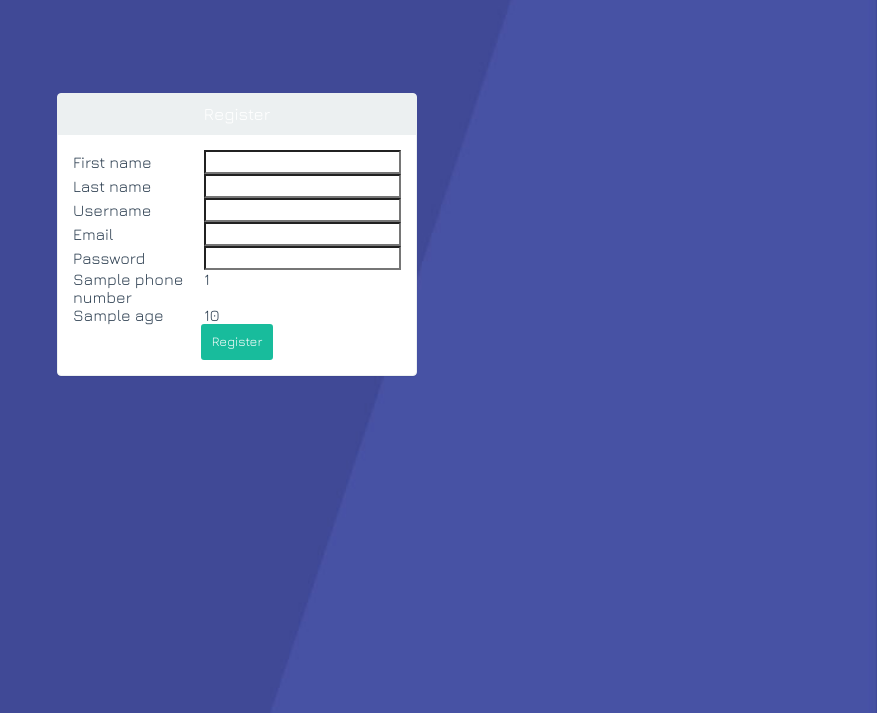
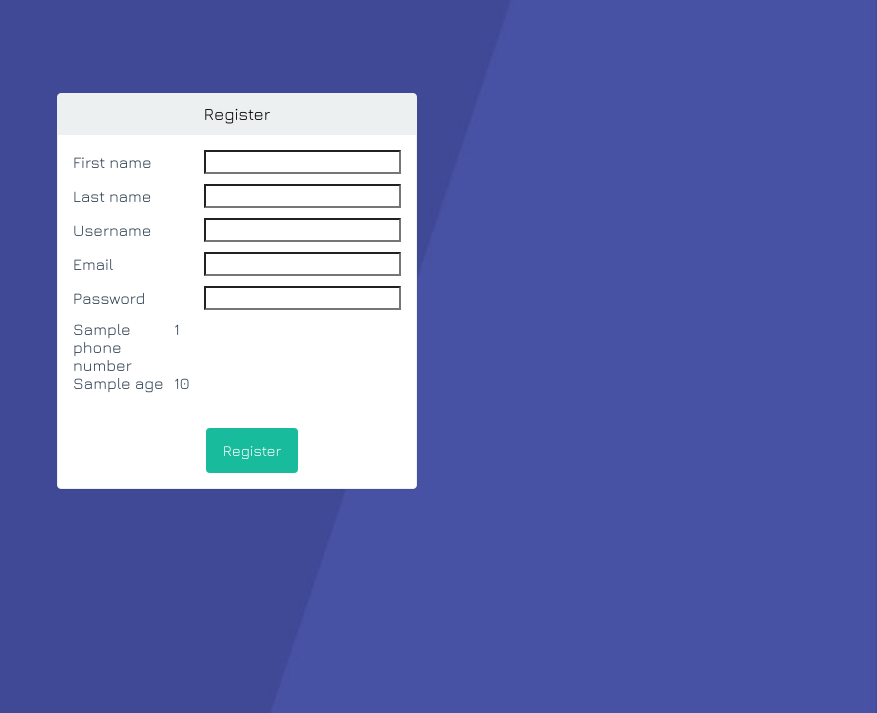
Before and after one commit to vigzmv/HerNurse, a Django app: template App/templates/App/register.html in a window 1280 px wide. Shown: the part 60-773 px from the top of the page, without its empty margins (403-1280 px from the left). Run offline with Django 3.2, Linux system fonts and the light colour scheme; the template is opened without the code that fills it: most values are stand-ins (such as "Sample title", 1, 10 or a date in 2020); form fields are guessed from the names that the template uses; some libraries are stand-ins or nearby versions.

Commit message:
i am a starboy

```diff
--- a/App/templates/App/register.html
+++ b/App/templates/App/register.html
@@ -18,18 +18,25 @@
     {% endif %}
 {% endif %}
 
+<style>
+
+input{
+    margin-bottom: 10px;
+    margin-left: 30px;
+}
+
+</style>
+
 <div class="container">
     <div class="row">
         <div class="col-md-4 col-md-offset-4">
             <div class="login-panel panel panel-default">
                 <div class="panel-heading">
-                    <h3 class="panel-title text-center">Register</h3>
+                    <div class="panel-title text-center" style="color:black">Register</div>
                 </div>
                 <div class="panel-body">
                     <form method="post" action="">
                         {% csrf_token %}
-
-                        <p class="bs-component">
                             <table>
                                 <tr>
                                     <td>{{ form.first_name.label_tag }}</td>
@@ -60,10 +67,11 @@
                                     <td>{{ form1.age }}</td>
                                 </tr>
                             </table>
-                        </p>
-                        <p class="bs-component">
+                            <p class="bs-component">
+                            <br>
+                            <br>
                             <center>
-                                <input class="btn btn-success btn-sm" type="submit" value="Register" />
+                                <input class="btn btn-success btn-md" type="submit" value="Register" />
                             </center>
                         </p>
                         <input type="hidden" name="next" value="{{ next }}" />
```
